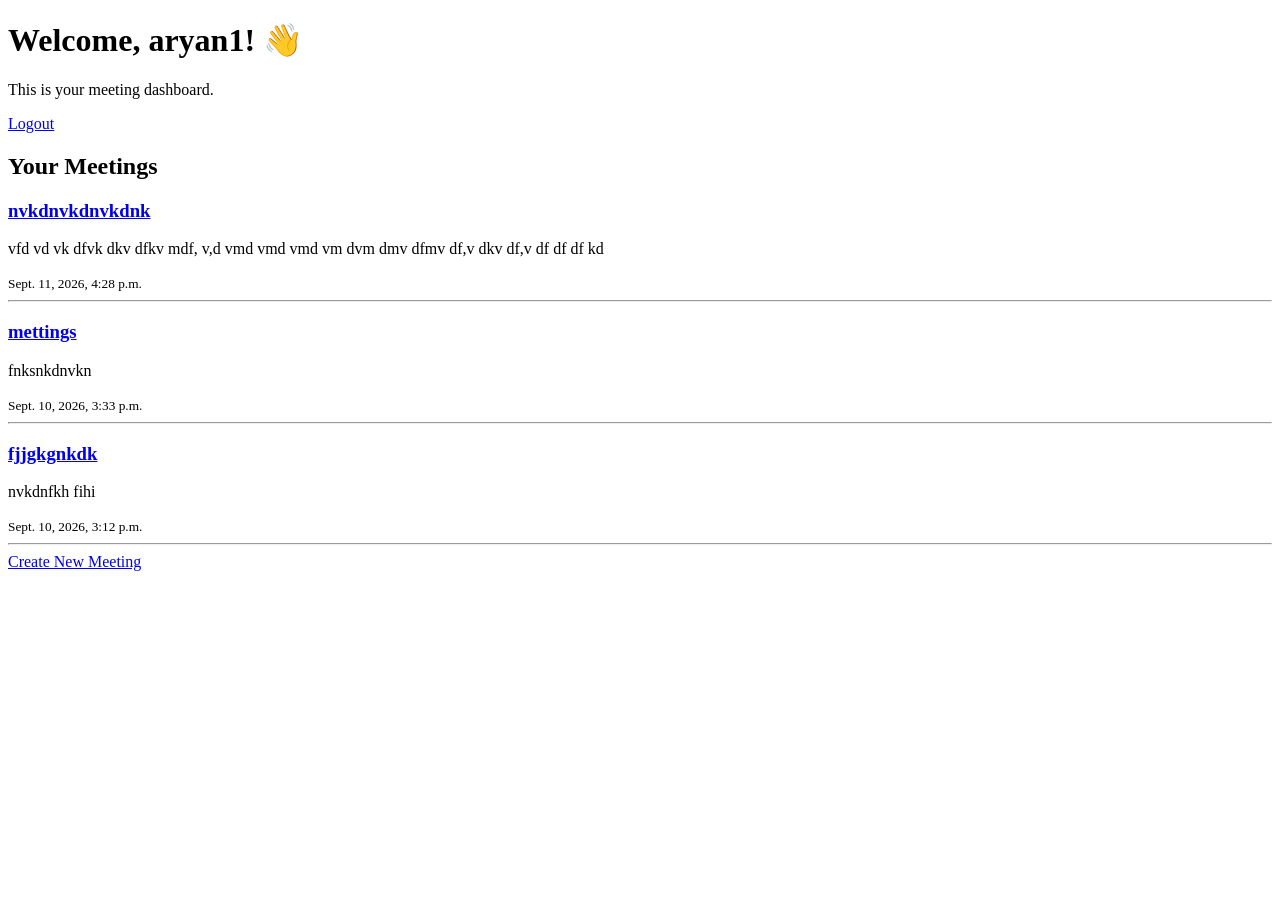
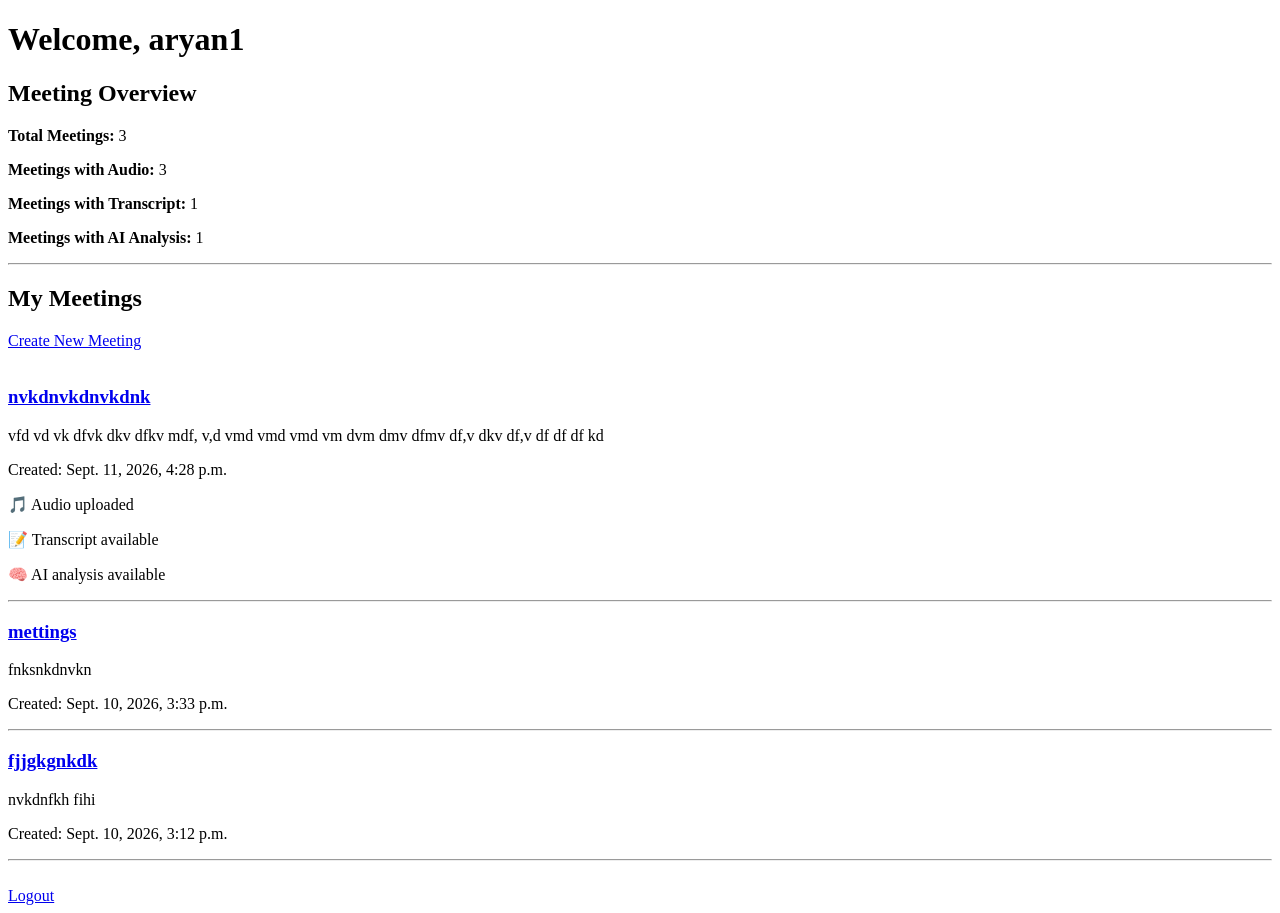
Before and after one commit to aryanbindal89/Instant_Meeting_Summariser, a Django app: page /accounts/dashboard/ in a window 1280 px wide. Before the commit the page ends 571 px from the top, so only its background shows below. Run offline with Django 5.2, Linux system fonts and the light colour scheme; a user stored in the database is signed in; data comes from the database, SQL or seed files in the repository.

Commit message:
Build smart meeting dashboard

```diff
--- a/accounts/templates/accounts/dashboard.html
+++ b/accounts/templates/accounts/dashboard.html
@@ -1,35 +1,89 @@
 <!DOCTYPE html>
 <html>
 <head>
-    <title>Dashboard | Instant Meeting Summariser</title>
+    <title>Dashboard</title>
 </head>
 <body>
 
-    <h1>Welcome, {{ request.user.username }}! 👋</h1>
+    <h1>Welcome, {{ request.user.username }}</h1>
 
-    <p>This is your meeting dashboard.</p>
+    <h2>Meeting Overview</h2>
 
-    <a href="{% url 'logout' %}">Logout</a>
-    <h2>Your Meetings</h2>
+    <p>
+        <strong>Total Meetings:</strong>
+        {{ total_meetings }}
+    </p>
+
+    <p>
+        <strong>Meetings with Audio:</strong>
+        {{ meetings_with_audio }}
+    </p>
+
+    <p>
+        <strong>Meetings with Transcript:</strong>
+        {{ meetings_with_transcript }}
+    </p>
+
+    <p>
+        <strong>Meetings with AI Analysis:</strong>
+        {{ meetings_with_analysis }}
+    </p>
+
+    <hr>
+
+    <h2>My Meetings</h2>
+
+    <a href="{% url 'create_meeting' %}">
+        Create New Meeting
+    </a>
+
+    <br><br>
 
     {% if meetings %}
+
         {% for meeting in meetings %}
+
             <div>
                 <h3>
                     <a href="{% url 'meeting_detail' meeting.id %}">
                         {{ meeting.title }}
                     </a>
                 </h3>
+
                 <p>{{ meeting.description }}</p>
-            <small>{{ meeting.created_at }}</small>
-        </div>
-        <hr>
-    {% endfor %}
-{% else %}
-    <p>You haven't created any meetings yet.</p>
+
+                <p>
+                    Created: {{ meeting.created_at }}
+                </p>
+
+                {% if meeting.audio %}
+                    <p>🎵 Audio uploaded</p>
                 {% endif %}
 
-<a href="{% url 'create_meeting' %}">Create New Meeting</a>
+                {% if meeting.transcript %}
+                    <p>📝 Transcript available</p>
+                {% endif %}
+
+                {% if meeting.summary %}
+                    <p>🧠 AI analysis available</p>
+                {% endif %}
+            </div>
+
+            <hr>
+
+        {% endfor %}
+
+    {% else %}
+
+        <p>No meetings yet.</p>
+
+    {% endif %}
+
+    <br>
+
+    <a href="{% url 'logout' %}">
+        Logout
+    </a>
 
 </body>
 </html>
--- a/accounts/views.py
+++ b/accounts/views.py
@@ -56,13 +56,34 @@ def login_view(request):
 def logout_view(request):
     logout(request)
     return redirect("login")
-
 @login_required
 def dashboard_view(request):
-    meetings = Meeting.objects.filter(user=request.user).order_by("-created_at")
+    meetings = Meeting.objects.filter(
+        user=request.user
+    ).order_by("-created_at")
+
+    total_meetings = meetings.count()
+
+    meetings_with_audio = meetings.exclude(
+        audio=""
+    ).count()
+
+    meetings_with_transcript = meetings.exclude(
+        transcript=""
+    ).count()
+
+    meetings_with_analysis = meetings.exclude(
+        summary=""
+    ).count()
 
     return render(
         request,
         "accounts/dashboard.html",
-        {"meetings": meetings}
+        {
+            "meetings": meetings,
+            "total_meetings": total_meetings,
+            "meetings_with_audio": meetings_with_audio,
+            "meetings_with_transcript": meetings_with_transcript,
+            "meetings_with_analysis": meetings_with_analysis,
+        }
     )
```
Lines whose indentation alone changed are shown as unchanged.
